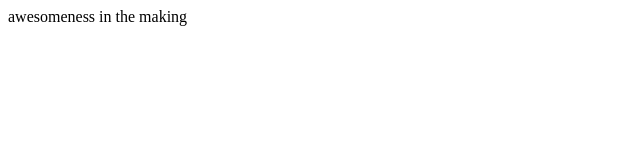
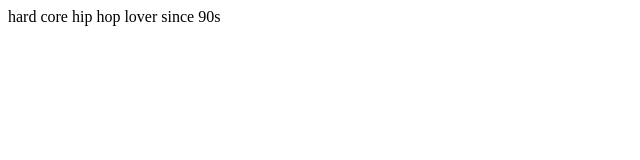
Before and after one commit to ShokoLocoMocco/shokolatte, a plain HTML site: page index.html in a window 1280 px wide. Shown: the full height of the page, 0-640 px from the left. Drawn offline with Linux system fonts and the light colour scheme.

Commit message:
Update index.html

```diff
--- a/index.html
+++ b/index.html
@@ -1,5 +1,5 @@
 <html>
 
-awesomeness in the making
+hard core hip hop lover since 90s
 
 </html>
```
